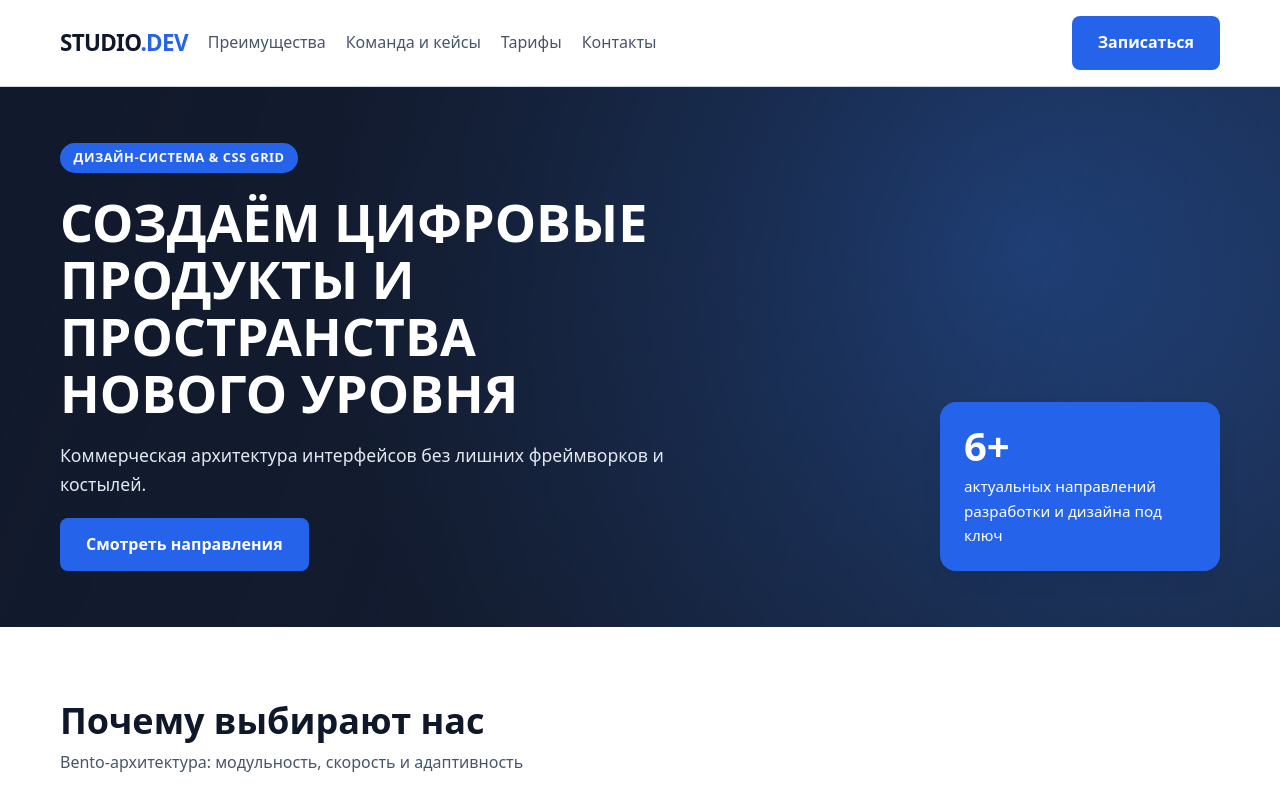
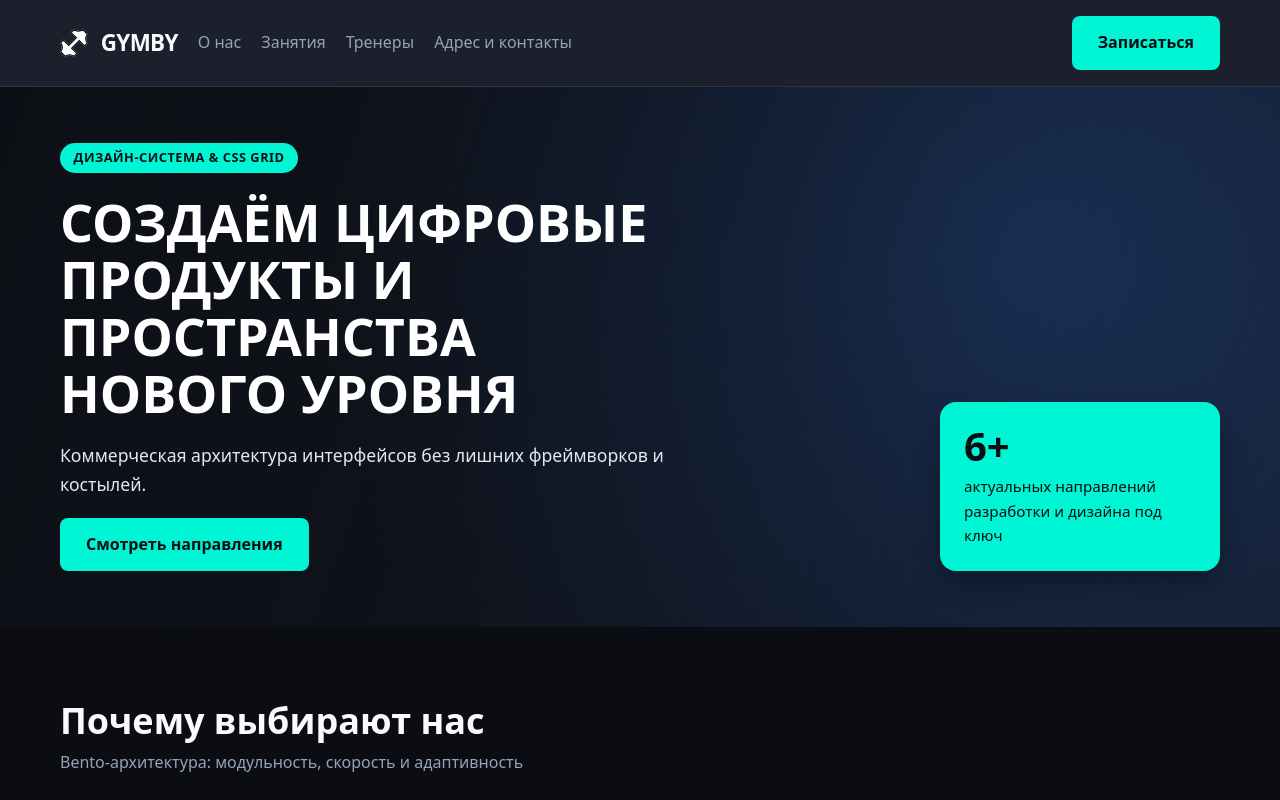
Before and after one commit to fufaev/css_lesson_11, a plain HTML site: page yarakhovich_ivan_ppois2609/index.html in a window 1280 px wide. Shown: the top 800 px of the page. Drawn offline with Linux system fonts and the light colour scheme.

Commit message:
feat: modify header

```diff
--- a/yarakhovich_ivan_ppois2609/css/style.css
+++ b/yarakhovich_ivan_ppois2609/css/style.css
@@ -6,8 +6,15 @@
      N — количество букв в вашей ФАМИЛИИ
      M — количество букв в вашем ИМЕНИ
      Подставьте свои рассчитанные значения в пикселях вместо значений по умолчанию! */
-  --card-min-width: 270px;       /* Формула: (N * 10) + 210px */
-  --split-sidebar-width: 340px;  /* Формула: (M * 12) + 280px */
+
+  /* N — количество букв в ФАМИЛИИ */
+  --N: 11;
+  /* M — количество букв в вашем ИМЕНИ */
+  --M: 4;
+  /* Формула: (N * 10px) + 210px */
+  --card-min-width: calc((var(--N) * 10px) + 210px);
+  /* Формула: (M * 12px) + 280px */
+  --split-sidebar-width: calc((var(--M) * 12px) + 280px);
 
   /* Базовые отступы и сетка */
   --container-max: 1200px;
@@ -23,24 +30,10 @@
   --radius-pill: 9999px;
 
   /* Типографика */
-  --font-sans: system-ui, -apple-system, 'Segoe UI', Roboto, Helvetica, Arial, sans-serif;
+  --font-sans:
+    system-ui, -apple-system, "Segoe UI", Roboto, Helvetica, Arial, sans-serif;
   --fs-hero: clamp(1.85rem, 4vw + 0.5rem, 3.25rem);
   --fs-h2: clamp(1.5rem, 2.5vw + 0.5rem, 2.25rem);
-}
-
-/* СВЕТЛАЯ ТЕМА: Студия танцев «ДВИЖ» (синий акцент, чистый светлый фон) */
-.theme-dvizh {
-  --color-bg: #ffffff;
-  --color-bg-alt: #f1f5f9;
-  --color-surface: #ffffff;
-  --color-text: #0f172a;
-  --color-text-muted: #475569;
-  --color-primary: #2563eb;
-  --color-primary-hover: #1d4ed8;
-  --color-primary-contrast: #ffffff;
-  --color-border: #cbd5e1;
-  --hero-overlay: linear-gradient(110deg, rgba(15, 23, 42, 0.88) 0%, rgba(15, 23, 42, 0.55) 100%);
-  --shadow-card: 0 10px 25px -5px rgba(15, 23, 42, 0.08);
 }
 
 /* ТЁМНАЯ ТЕМА: Фитнес-клуб «GYMBY» (графитовый фон, неоново-лаймовый/оранжевый акцент) */
@@ -50,11 +43,15 @@
   --color-surface: #1b202c;
   --color-text: #f8fafc;
   --color-text-muted: #94a3b8;
-  --color-primary: #a3e635;
-  --color-primary-hover: #84cc16;
+  --color-primary: #00f5d4;
+  --color-primary-hover: #185abd;
   --color-primary-contrast: #0b0d12;
   --color-border: #2d3548;
-  --hero-overlay: linear-gradient(110deg, rgba(11, 13, 18, 0.92) 0%, rgba(11, 13, 18, 0.65) 100%);
+  --hero-overlay: linear-gradient(
+    110deg,
+    rgba(11, 13, 18, 0.92) 0%,
+    rgba(11, 13, 18, 0.65) 100%
+  );
   --shadow-card: 0 12px 30px -5px rgba(0, 0, 0, 0.45);
 }
 
@@ -139,7 +136,10 @@ input:focus-visible + * {
   border-radius: var(--radius-sm);
   border: 2px solid transparent;
   cursor: pointer;
-  transition: background-color 0.2s ease, border-color 0.2s ease, transform 0.15s ease;
+  transition:
+    background-color 0.2s ease,
+    border-color 0.2s ease,
+    transform 0.15s ease;
 }
 
 .btn--primary {
@@ -193,6 +193,9 @@ input:focus-visible + * {
 }
 
 .logo {
+  display: flex;
+  align-items: center;
+  gap: 0.8rem;
   font-size: 1.4rem;
   font-weight: 800;
   letter-spacing: -0.03em;
@@ -239,7 +242,8 @@ input:focus-visible + * {
 }
 
 .hero__media {
-  background: var(--hero-overlay),
+  background:
+    var(--hero-overlay),
     radial-gradient(circle at 80% 30%, #3b82f6 0%, #1e293b 65%);
 }
 
@@ -367,7 +371,10 @@ input:focus-visible + * {
    ========================================================================= */
 .showcase-grid {
   display: grid;
-  grid-template-columns: repeat(auto-fit, minmax(min(100%, var(--card-min-width)), 1fr));
+  grid-template-columns: repeat(
+    auto-fit,
+    minmax(min(100%, var(--card-min-width)), 1fr)
+  );
   gap: var(--gap-lg);
 }
 
@@ -444,7 +451,9 @@ input:focus-visible + * {
   border-radius: var(--radius-md);
   padding: 1.75rem;
   cursor: pointer;
-transition: border-color 0.2s ease, transform 0.2s ease;
+  transition:
+    border-color 0.2s ease,
+    transform 0.2s ease;
 }
 /* Поддержка subgrid для выравнивания внутренних строк между карточками */
 @supports (grid-template-rows: subgrid) {
--- a/yarakhovich_ivan_ppois2609/index.html
+++ b/yarakhovich_ivan_ppois2609/index.html
@@ -1,5 +1,6 @@
 <!DOCTYPE html>
 <html lang="ru">
+
 <head>
     <meta charset="UTF-8">
     <meta name="viewport" content="width=device-width, initial-scale=1.0">
@@ -12,21 +13,22 @@
   Для светлой палитры («ДВИЖ») используйте класс: class="theme-dvizh"
   Для тёмной палитры («GYMBY») используйте класс: class="theme-gymby"
 -->
-<body class="theme-dvizh">
+
+<body class="theme-gymby">
 
     <!-- =====================================================================
        ШАПКА САЙТА (Уровень BASE: Flexbox + margin-left: auto)
        ===================================================================== -->
     <header class="site-header">
         <div class="container site-header__inner">
-      <a href="#" class="logo">STUDIO<span>.DEV</span></a>
+            <a href="#" class="logo"><img src="images/icons/logo-icon.svg" alt="">GYMBY</a>
 
             <nav class="main-nav" aria-label="Основная навигация">
                 <ul class="main-nav__list">
-          <li><a href="#benefits" class="main-nav__link">Преимущества</a></li>
-          <li><a href="#showcase" class="main-nav__link">Команда и кейсы</a></li>
-          <li><a href="#pricing" class="main-nav__link">Тарифы</a></li>
-          <li><a href="#contacts" class="main-nav__link">Контакты</a></li>
+                    <li><a href="#benefits" class="main-nav__link">О нас</a></li>
+                    <li><a href="#showcase" class="main-nav__link">Занятия</a></li>
+                    <li><a href="#pricing" class="main-nav__link">Тренеры</a></li>
+                    <li><a href="#contacts" class="main-nav__link">Адрес и контакты</a></li>
                 </ul>
             </nav>
 
@@ -86,7 +88,8 @@
                         <span class="bento-card__tag">01 / Архитектура</span>
                         <h3 class="bento-card__title">Grid снаружи — Flexbox внутри</h3>
                         <p class="bento-card__text">
-              Глобальный каркас строится на двумерной сетке, а выравнивание внутри компонентов — на гибких флексах.
+                            Глобальный каркас строится на двумерной сетке, а выравнивание внутри компонентов — на гибких
+                            флексах.
                         </p>
                     </article>
 
@@ -94,7 +97,8 @@
                         <span class="bento-card__tag">02 / Адаптивность</span>
                         <h3 class="bento-card__title">От 320px до 4K</h3>
                         <p class="bento-card__text">
-              Автоматическая перестройка колонок через <code>auto-fit</code> и <code>minmax()</code> без десятков медиазапросов и горизонтального скролла.
+                            Автоматическая перестройка колонок через <code>auto-fit</code> и <code>minmax()</code> без
+                            десятков медиазапросов и горизонтального скролла.
                         </p>
                     </article>
 
@@ -102,7 +106,8 @@
                         <span class="bento-card__tag">03 / Скорость</span>
                         <h3 class="bento-card__title">Zero-JS интерактив</h3>
                         <p class="bento-card__text">
-              Нативные состояния через <code>:has()</code> и <code>&lt;details&gt;</code> работают мгновенно.
+                            Нативные состояния через <code>:has()</code> и <code>&lt;details&gt;</code> работают
+                            мгновенно.
                         </p>
                     </article>
 
@@ -153,7 +158,8 @@
                             <h3 class="profile-card__title">Марина Соколова</h3>
                             <p class="profile-card__role">UI/UX Product Designer</p>
                             <p class="profile-card__text">
-                Создаёт визуальные концепции в Figma с продуманной типографикой, контрастом и сетками для мобильных и десктопных версий продуктов.
+                                Создаёт визуальные концепции в Figma с продуманной типографикой, контрастом и сетками
+                                для мобильных и десктопных версий продуктов.
                             </p>
                             <a href="#contacts" class="btn btn--outline profile-card__btn">Смотреть кейс</a>
                         </div>
@@ -231,15 +237,19 @@
                 <!-- Нативный аккордеон вопросов без JS (Уровень PRO: <details> + <summary>) -->
                 <div class="faq-list">
                     <details class="faq-item">
-            <summary class="faq-item__question">Можно ли использовать эти секции в итоговом Сайте-Портфолио?</summary>
+                        <summary class="faq-item__question">Можно ли использовать эти секции в итоговом Сайте-Портфолио?
+                        </summary>
                         <p class="faq-item__answer">
-              Да! Каждый блок (Hero, Bento-сетка, витрина кейсов и контакты) спроектирован как независимый модуль, который легко перенести в ваш финальный проект.
+                            Да! Каждый блок (Hero, Bento-сетка, витрина кейсов и контакты) спроектирован как независимый
+                            модуль, который легко перенести в ваш финальный проект.
                         </p>
                     </details>
                     <details class="faq-item">
                         <summary class="faq-item__question">Почему в работе запрещён JavaScript?</summary>
                         <p class="faq-item__answer">
-              Современный CSS (Grid, Flexbox, :has(), clamp()) и HTML5 (&lt;details&gt;, &lt;dialog&gt;) закрывают большинство задач раскладки и базового интерактива нативно и без лишней нагрузки на браузер.
+                            Современный CSS (Grid, Flexbox, :has(), clamp()) и HTML5 (&lt;details&gt;, &lt;dialog&gt;)
+                            закрывают большинство задач раскладки и базового интерактива нативно и без лишней нагрузки
+                            на браузер.
                         </p>
                     </details>
                 </div>
@@ -291,4 +301,5 @@
     </footer>
 
 </body>
+
 </html>
```
Also changed, not shown: yarakhovich_ivan_ppois2609/images/1.jpg (added), yarakhovich_ivan_ppois2609/images/icons/logo-icon.svg (added), 3 other files. Lines whose indentation alone changed are shown as unchanged.
